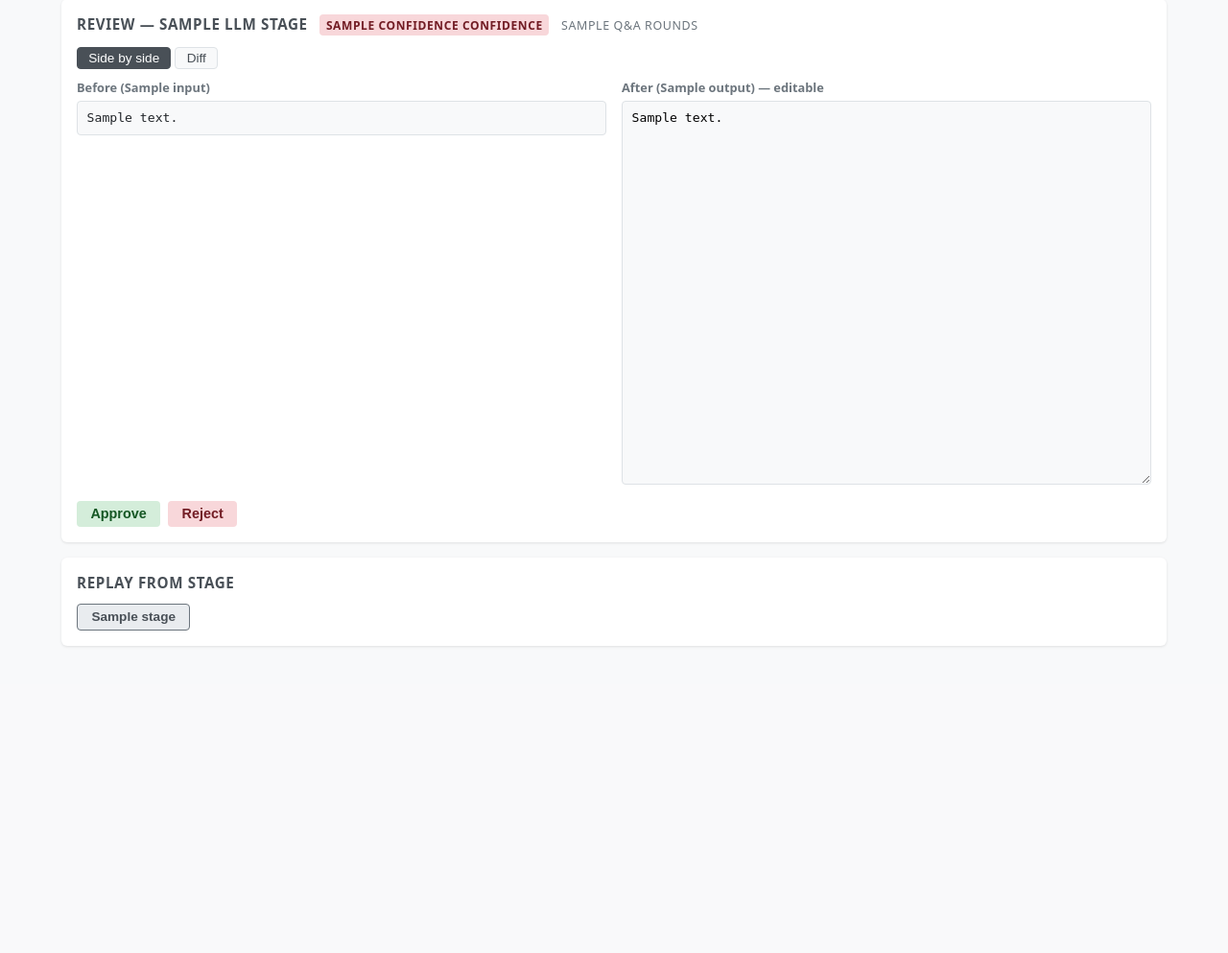
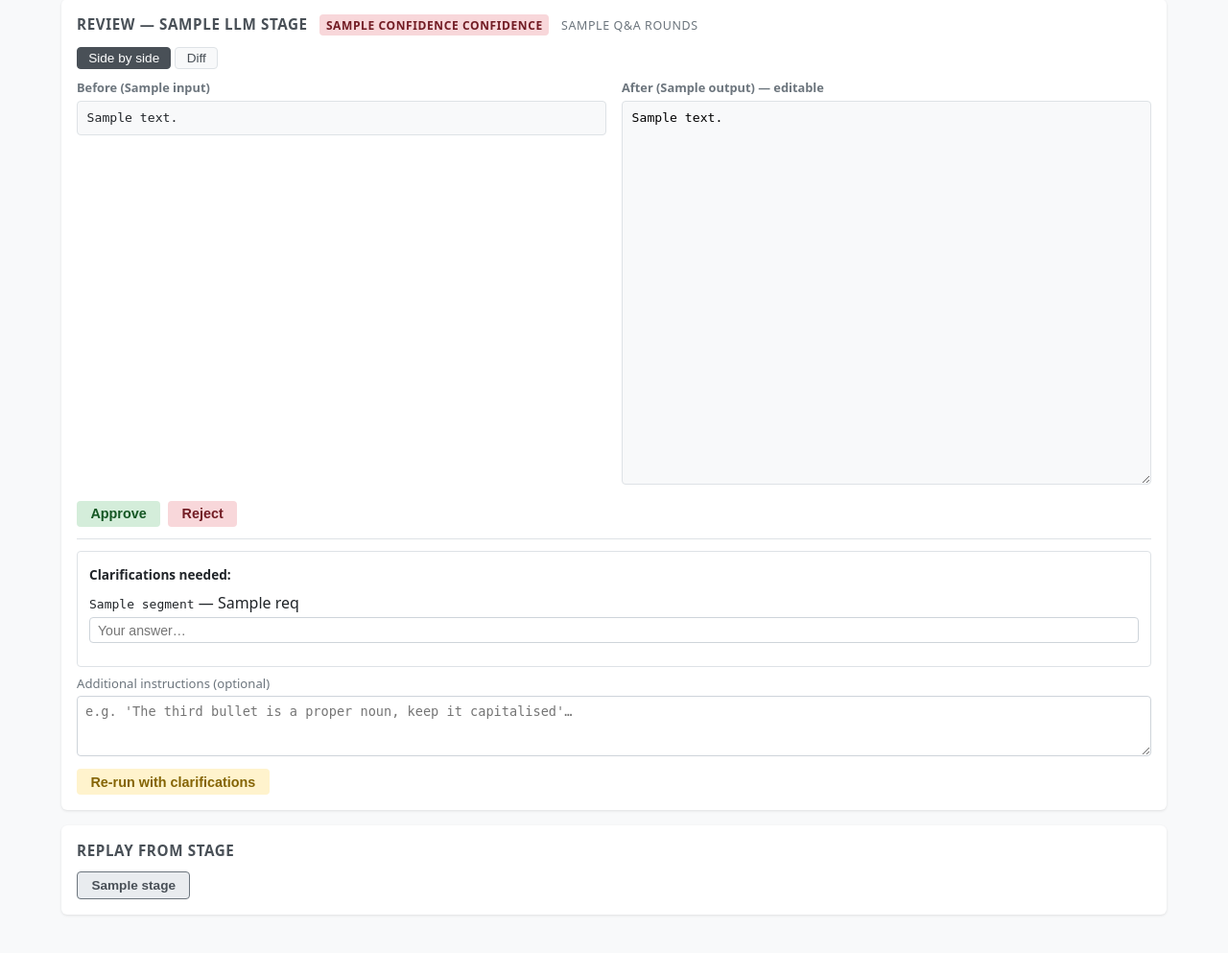
Before and after one commit to fagerbergj/document-pipeline, a FastAPI app: template ui/templates/document.html in a window 1280 px wide. Shown: the part 700-1693 px from the top of the page at 96% size. Before the commit the page ends 1374 px from the top, so only its background shows below. Run offline with FastAPI, Linux system fonts and the light colour scheme; the template is opened without the code that fills it: most values are stand-ins (such as "Sample title", 1, 10 or a date in 2020); parts of the project's set-up code (start-up, migrations or seed data) failed here and were passed over.

Commit message:
Review section: no comparison panels for multi-output stages; always show clarifications if present

```diff
--- a/ui/templates/document.html
+++ b/ui/templates/document.html
@@ -125,11 +125,13 @@ textarea.panel-content{resize:vertical;}
     <span style="font-size:.78rem;color:#6c757d;font-weight:400;margin-left:.5rem;">{{ review.qa_rounds }} Q&amp;A round{% if review.qa_rounds != 1 %}s{% endif %}</span>
     {% endif %}
   </h2>
+
+  {% if review.llm_stage.output %}
+  <!-- Single-output stage: show side-by-side editable comparison -->
   <div class="review-tabs">
     <button class="review-tab active" onclick="showRevTab(this,'rev-side')">Side by side</button>
     <button class="review-tab" onclick="showRevTab(this,'rev-diff')">Diff</button>
   </div>
-
   <form method="post" action="/documents/{{ doc.id }}/approve">
     <div id="rev-side" class="review-panels">
       <div>
@@ -137,14 +139,9 @@ textarea.panel-content{resize:vertical;}
         <pre class="panel-content">{{ review.input_text }}</pre>
       </div>
       <div>
-        {% if review.llm_stage.output %}
         <div class="panel-label">After ({{ review.llm_stage.output }}) — editable</div>
         <textarea name="edited_text" class="panel-content" id="after-text"
                   style="width:100%;font-family:monospace;font-size:.82rem;height:400px;">{{ review.output_text }}</textarea>
-        {% else %}
-        <div class="panel-label">After</div>
-        <pre class="panel-content" style="height:400px;">{{ review.output_text }}</pre>
-        {% endif %}
       </div>
     </div>
     <div id="rev-diff" class="review-panels" style="display:none">
@@ -158,11 +155,19 @@ textarea.panel-content{resize:vertical;}
       <button type="submit" formaction="/documents/{{ doc.id }}/reject" class="btn btn-reject">Reject</button>
     </div>
   </form>
+  {% else %}
+  <!-- Multi-output stage: results already shown above, just approve/reject -->
+  <form method="post" action="/documents/{{ doc.id }}/approve">
+    <div class="doc-actions">
+      <button type="submit" class="btn btn-approve">Approve</button>
+      <button type="submit" formaction="/documents/{{ doc.id }}/reject" class="btn btn-reject">Reject</button>
+    </div>
+  </form>
+  {% endif %}
 
-  {% if review.llm_stage.clarifications %}
+  {% if review.clarification_requests %}
   <form method="post" action="/documents/{{ doc.id }}/clarify"
         style="margin-top:.75rem;border-top:1px solid #dee2e6;padding-top:.75rem;">
-    {% if review.clarification_requests %}
     <div style="border:1px solid #dee2e6;border-radius:4px;padding:.75rem;margin-bottom:.5rem;">
       <strong style="font-size:.85rem;">Clarifications needed:</strong>
       {% for req in review.clarification_requests %}
@@ -173,7 +178,6 @@ textarea.panel-content{resize:vertical;}
       </div>
       {% endfor %}
     </div>
-    {% endif %}
     <div style="margin-bottom:.5rem;">
       <label style="display:block;font-size:.82rem;color:#6c757d;margin-bottom:.25rem;">Additional instructions (optional)</label>
       <textarea name="free_prompt" rows="3"
@@ -183,7 +187,7 @@ textarea.panel-content{resize:vertical;}
     <input type="hidden" name="document_context" id="clarify-ctx">
     <button type="submit" class="btn btn-clarify"
             onclick="document.getElementById('clarify-ctx').value=document.getElementById('ctx-text').value">
-      Re-run clarifier
+      Re-run with clarifications
     </button>
   </form>
   {% endif %}
```
